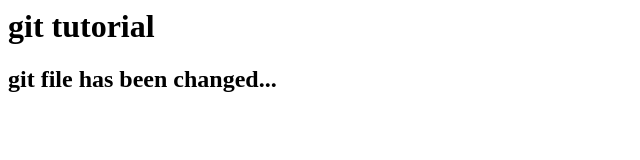
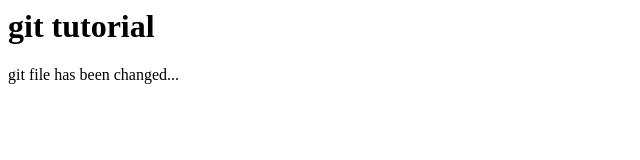
Before and after one commit to yfukutome/git_tutorial, a plain HTML site: page index.html in a window 1280 px wide. Shown: the whole page, without its empty margins (0-640 px from the left). Drawn offline with Linux system fonts and the light colour scheme.

Commit message:
changed tags

```diff
--- a/index.html
+++ b/index.html
@@ -1,2 +1,2 @@
 <h1>git tutorial</h1>
-<h2>git file has been changed...</h2>
+<p>git file has been changed...</p>
```
